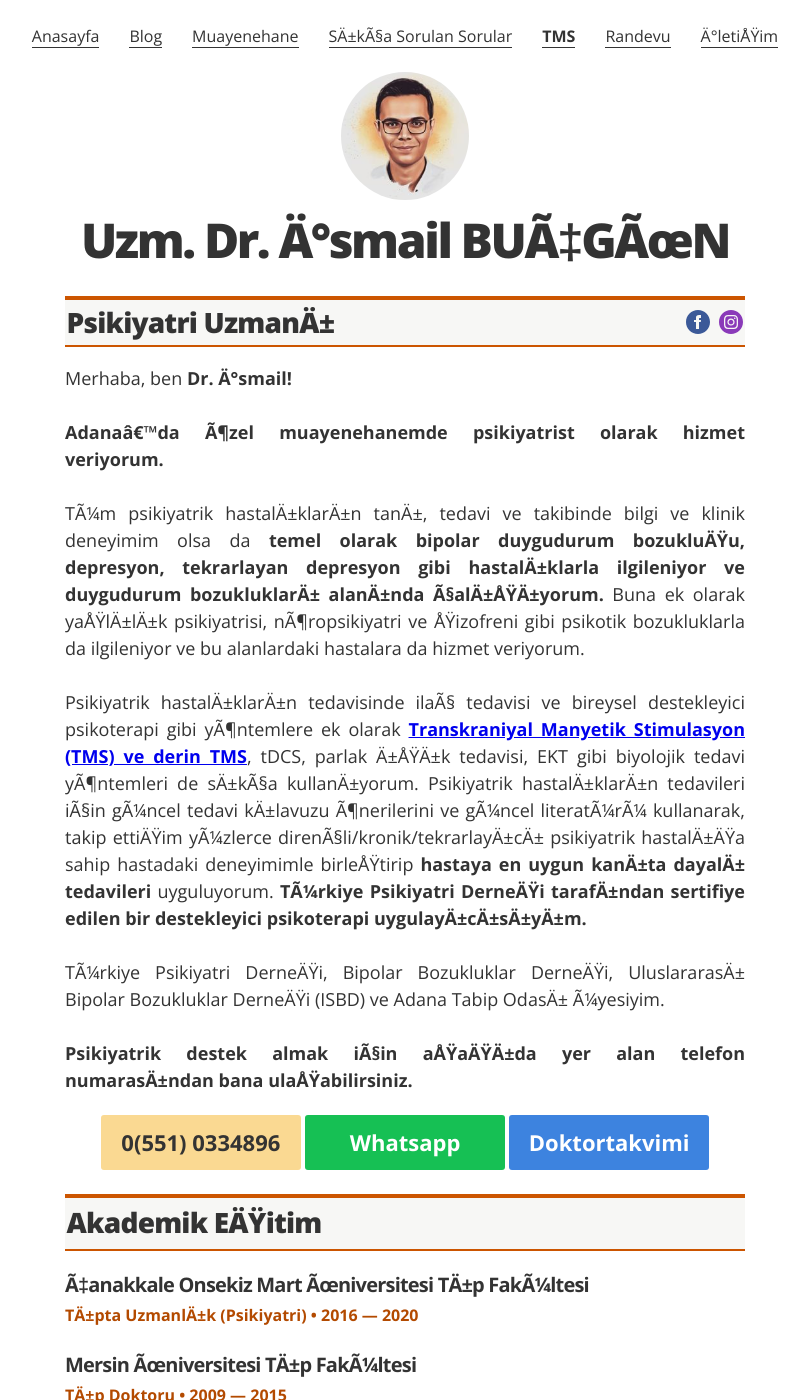
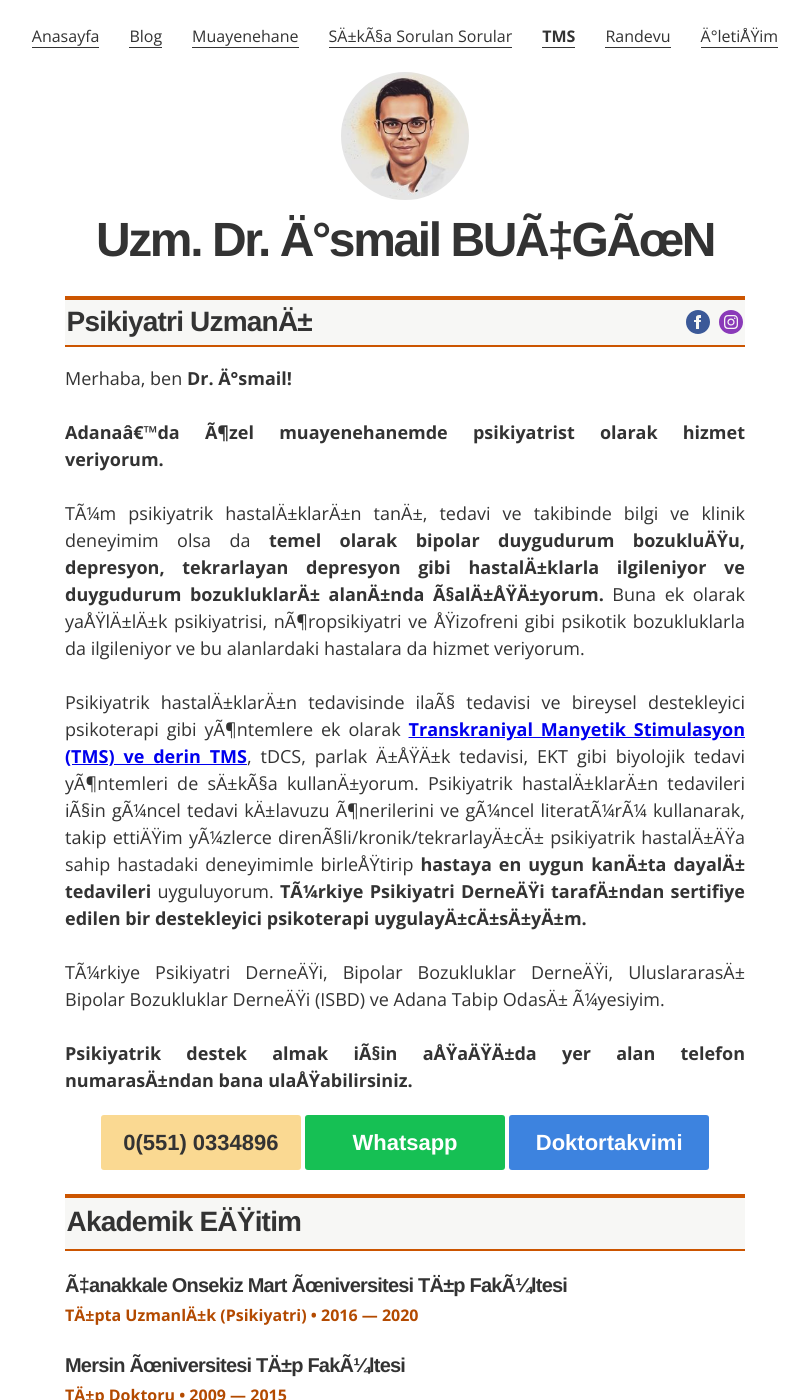
Before and after one commit to ibucgun/ibucgun.github.io, a Jekyll site: the page built from index.html, in a window 1280 px wide and 1400 px high. Shown: the whole window, without its empty margins (235-1043 px from the left). Built offline with Jekyll 4.4.1, drawn with Linux system fonts in a browser that asks for light colours.

Commit message:
Update _mixins.scss

```diff
--- a/_sass/_mixins.scss
+++ b/_sass/_mixins.scss
@@ -51,7 +51,7 @@
 // type utilities
 
 @mixin sans {
-  font-family: "Open Sans", "Helvetica Neue", Helvetica, Arial, sans-serif;
+  font-family: "Rubik", "Helvetica Neue", Helvetica, Arial, sans-serif;
 }
 
 @mixin sans_light {
```
